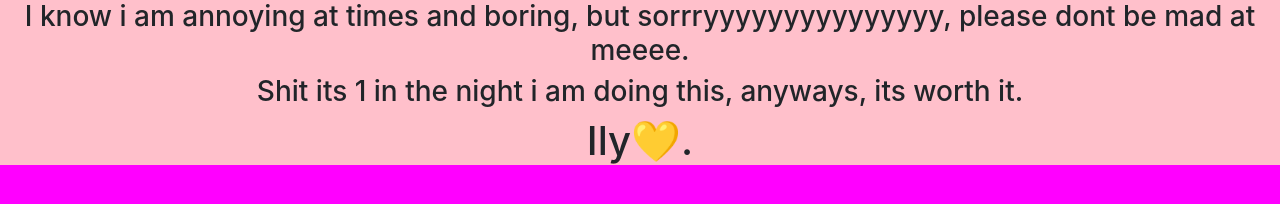
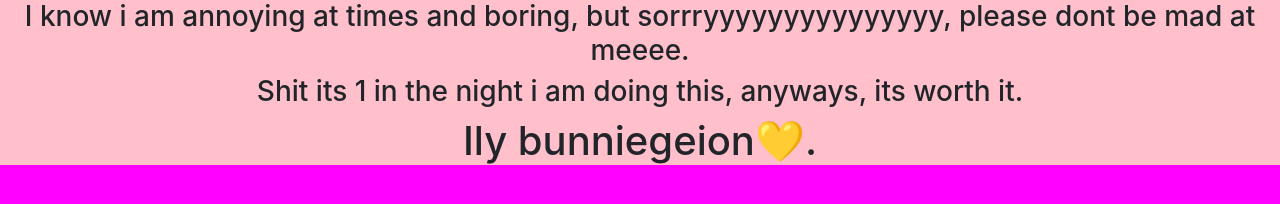
Before and after one commit to maya-anni/maya-anni.github.io, a plain HTML site: page index.html in a window 1280 px wide. Drawn offline with nearby package versions, Linux system fonts and the light colour scheme.

Commit message:
initial_commit

```diff
--- a/index.html
+++ b/index.html
@@ -14,7 +14,7 @@
         <div style="background-color: pink;">
             <H3 style="text-align: center;">I know i am annoying at times and boring, but sorrryyyyyyyyyyyyyyy, please dont be mad at meeee.</H3>
             <h3 style="text-align: center;">Shit its 1 in the night i am doing this, anyways, its worth it.</h3>
-            <h1 style="text-align: center;">Ily💛.</h1>
+            <h1 style="text-align: center;">Ily bunniegeion💛.</h1>
         </div>
     </body>
 </html>
```
